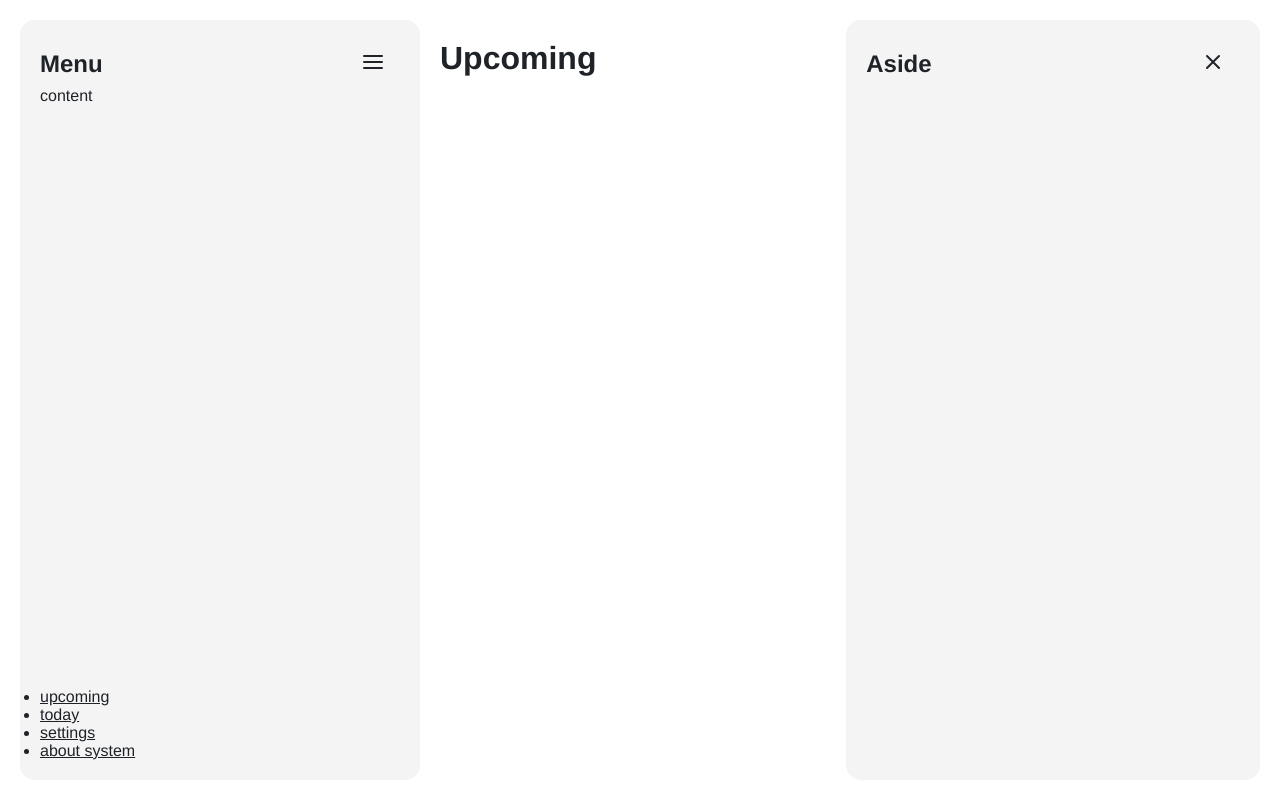
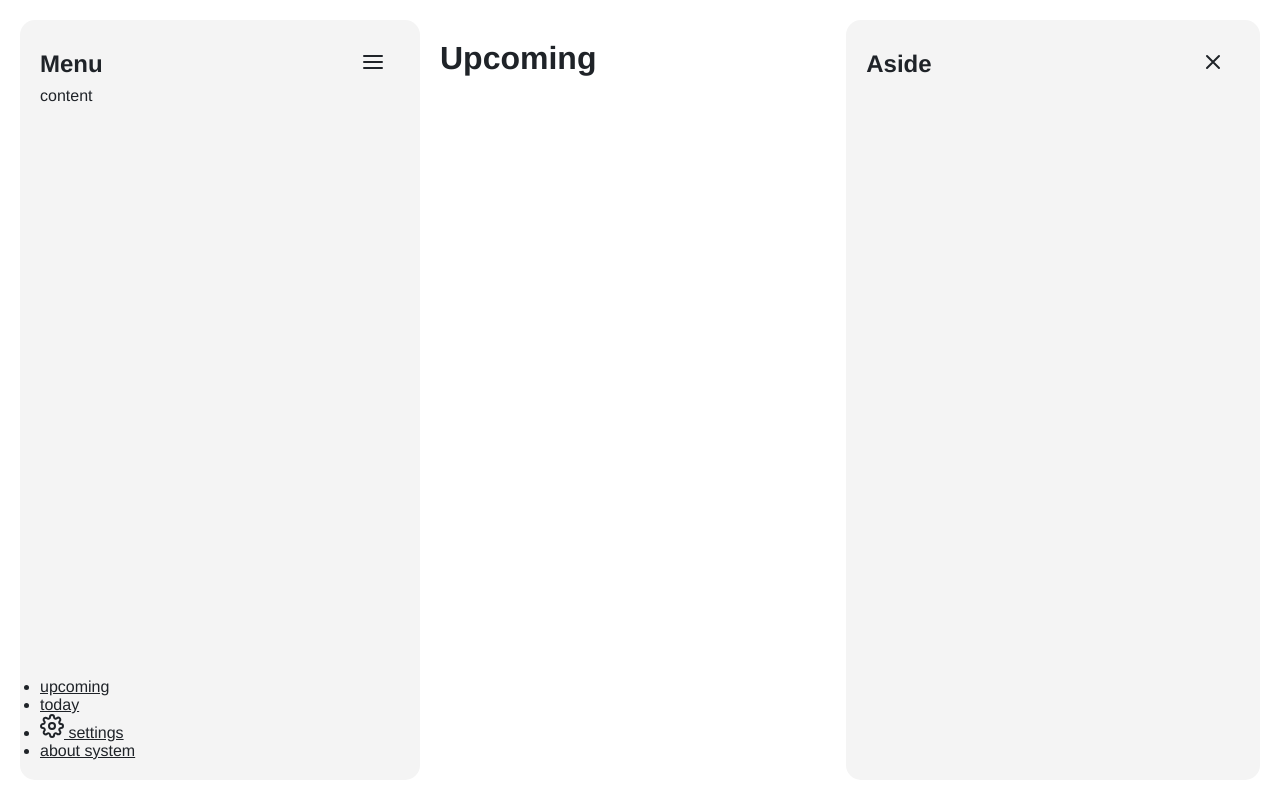
Before and after one commit to DanilChugaev/todo, a Vue app: page / in a window 1280 px wide. Both pictures are taken after a click on the button 70 px from the left and 63 px from the top of the page. Built offline with nearby package versions, Linux system fonts and the light colour scheme.

Commit message:
add global register for ui components

```diff
--- a/src/components/layout/layout-aside.vue
+++ b/src/components/layout/layout-aside.vue
@@ -23,8 +23,6 @@
 
 <script lang="ts" setup>
 import { ref } from 'vue';
-import IconClose from '~/components/ui/icons/close.vue';
-import UiButton from '~/components/ui/ui-button.vue';
 
 const isActiveAside = ref(true);
 
--- a/src/components/layout/layout-list.vue
+++ b/src/components/layout/layout-list.vue
@@ -38,7 +38,6 @@
 
 <script lang="ts" setup>
 import { PropType } from 'vue';
-import UiLink from '~/components/ui/ui-link.vue';
 import { LayoutListItem } from './types';
 
 defineProps({
--- a/src/components/layout/layout-menu.vue
+++ b/src/components/layout/layout-menu.vue
@@ -32,8 +32,6 @@
 
 <script lang="ts" setup>
 import { computed, ref } from 'vue';
-import IconMenu from '~/components/ui/icons/menu.vue';
-import UiButton from '~/components/ui/ui-button.vue';
 import LayoutList from './layout-list.vue';
 
 const IS_ACTIVE_MENU = 'isActiveMenu';
@@ -51,6 +49,7 @@
   {
     text: 'settings',
     to: '/settings',
+    icon: 'icon-settings'
   },
   {
     text: 'about system',
--- /dev/null
+++ b/src/components/ui/icons/icon-settings.vue
@@ -0,0 +1,6 @@
+<template>
+    <svg xmlns="http://www.w3.org/2000/svg" width="24" height="24" fill="none" stroke="currentColor" stroke-linecap="round" stroke-linejoin="round" stroke-width="2" class="feather feather-settings">
+        <circle cx="12" cy="12" r="3"/>
+        <path d="M19.4 15a1.65 1.65 0 0 0 .33 1.82l.06.06a2 2 0 0 1 0 2.83 2 2 0 0 1-2.83 0l-.06-.06a1.65 1.65 0 0 0-1.82-.33 1.65 1.65 0 0 0-1 1.51V21a2 2 0 0 1-2 2 2 2 0 0 1-2-2v-.09A1.65 1.65 0 0 0 9 19.4a1.65 1.65 0 0 0-1.82.33l-.06.06a2 2 0 0 1-2.83 0 2 2 0 0 1 0-2.83l.06-.06a1.65 1.65 0 0 0 .33-1.82 1.65 1.65 0 0 0-1.51-1H3a2 2 0 0 1-2-2 2 2 0 0 1 2-2h.09A1.65 1.65 0 0 0 4.6 9a1.65 1.65 0 0 0-.33-1.82l-.06-.06a2 2 0 0 1 0-2.83 2 2 0 0 1 2.83 0l.06.06a1.65 1.65 0 0 0 1.82.33H9a1.65 1.65 0 0 0 1-1.51V3a2 2 0 0 1 2-2 2 2 0 0 1 2 2v.09a1.65 1.65 0 0 0 1 1.51 1.65 1.65 0 0 0 1.82-.33l.06-.06a2 2 0 0 1 2.83 0 2 2 0 0 1 0 2.83l-.06.06a1.65 1.65 0 0 0-.33 1.82V9a1.65 1.65 0 0 0 1.51 1H21a2 2 0 0 1 2 2 2 2 0 0 1-2 2h-.09a1.65 1.65 0 0 0-1.51 1z"/>
+    </svg>
+</template>
--- /dev/null
+++ b/src/components/ui/index.ts
@@ -0,0 +1,22 @@
+// ui компоненты
+import UiButton from '~/components/ui/ui-button.vue';
+import UiLink from '~/components/ui/ui-link.vue';
+// import UiInput from '~/components/ui/ui-input.vue';
+// import UiSwitch from '~/components/ui/ui-switch.vue';
+
+// иконки
+import IconClose from '~/components/ui/icons/icon-close.vue';
+import IconMenu from '~/components/ui/icons/icon-menu.vue';
+import IconMoon from '~/components/ui/icons/icon-moon.vue';
+import IconSettings from '~/components/ui/icons/icon-settings.vue';
+
+export default [
+  UiButton,
+  UiLink,
+  // UiInput,
+  // UiSwitch,
+  IconClose,
+  IconMenu,
+  IconMoon,
+  IconSettings,
+];
--- /dev/null
+++ b/src/global-components.d.ts
@@ -0,0 +1,22 @@
+// ui компоненты
+import UiButton from '~/components/ui/ui-button.vue';
+import UiLink from '~/components/ui/ui-link.vue';
+// import UiInput from '~/components/ui/ui-input.vue';
+// import UiSwitch from '~/components/ui/ui-switch.vue';
+
+// иконки
+import IconClose from '~/components/ui/icons/icon-close.vue';
+import IconMenu from '~/components/ui/icons/icon-menu.vue';
+import IconMoon from '~/components/ui/icons/icon-moon.vue';
+import IconSettings from '~/components/ui/icons/icon-settings.vue';
+
+declare module '@vue/runtime-core' {
+  export interface GlobalComponents {
+    UiButton: typeof UiButton,
+    UiLink: typeof UiLink,
+    IconClose: typeof IconClose,
+    IconMenu: typeof IconMenu,
+    IconMoon: typeof IconMoon,
+    IconSettings: typeof IconSettings,
+  }
+}
--- a/src/main.ts
+++ b/src/main.ts
@@ -4,6 +4,7 @@
 import Router from './router';
 import VFocus from './directives/v-focus';
 import toggleDarkMode from './functions/toggleDarkMode';
+import components from './components/ui';
 
 const app = createApp(App);
 const pinia = createPinia();
@@ -13,6 +14,10 @@
 
 app.directive(VFocus.name, VFocus);
 
+components.forEach(component => {
+  app.component((component?.__file?.split('/').pop() as string).replace('.vue', ''), component);
+});
+
 app
   .use(pinia)
   .use(Router)
```
Also changed, not shown: src/components/ui/icons/icon-close.vue (renamed from src/components/ui/icons/close.vue), src/components/ui/icons/icon-menu.vue (renamed from src/components/ui/icons/menu.vue), src/components/ui/icons/icon-moon.vue (renamed from src/components/ui/icons/moon.vue).
